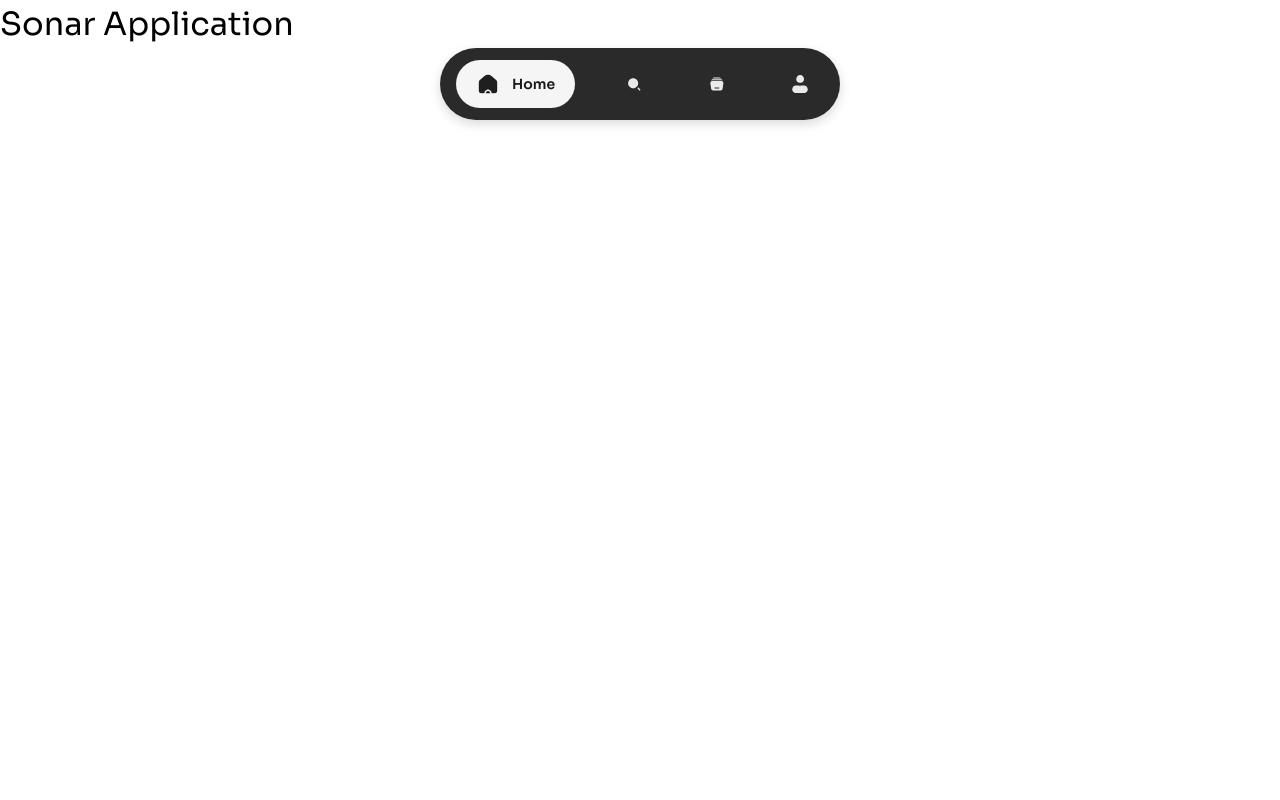
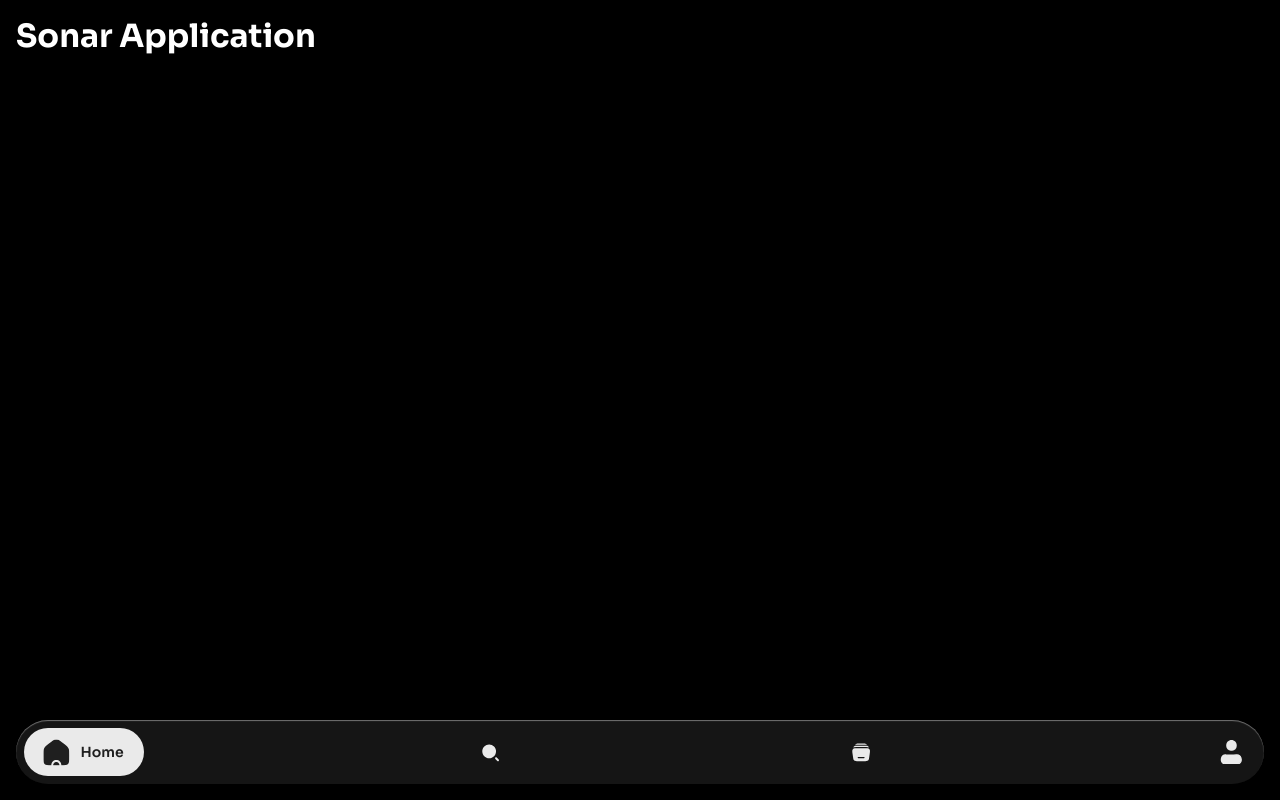
Before and after one commit to sonar-diplomat/Sonar-front-end, a React (Vite) app: page / in a window 1280 px wide. Built offline with nearby package versions, Linux system fonts and the light colour scheme.

Commit message:
refactor: Revise global styles and tab-bar styles

```diff
--- a/src/app/App.tsx
+++ b/src/app/App.tsx
@@ -1,12 +1,17 @@
 import React from "react";
-import './styles/index.css';
+
 import {TabBar} from "../widgets";
 
 function App() {
   return (
     <div className="app">
-      <h1>Sonar Application</h1>
+      <div className="app-content">
+        <h1>Sonar Application</h1>
+        {/* Your main content goes here */}
+      </div>
+      <div className="app-tabbar">
         <TabBar/>
+      </div>
     </div>
   );
 }
--- a/src/app/styles/index.css
+++ b/src/app/styles/index.css
@@ -1,8 +1,45 @@
 @import url('https://fonts.googleapis.com/css2?family=Sora:wght@100..800&display=swap');
 @import './variables.css';
+
 * {
   font-family: var(--font-family-base);
   margin: 0;
   padding: 0;
   box-sizing: border-box;
 }
+
+body {
+  height: 100vh;
+  overflow: hidden;
+}
+
+#root {
+  height: 100%;
+}
+
+.app {
+  display: flex;
+  flex-direction: column;
+  height: 100%;
+  background: #000;
+  color: #fff;
+  position: relative;
+}
+
+.app-content {
+  flex: 1;
+  overflow-y: auto;
+  padding: 16px;
+  padding-bottom: 96px;
+}
+
+.app-tabbar {
+  position: fixed;
+  bottom: 16px;
+  left: 0;
+  right: 0;
+  z-index: 1000;
+  display: flex;
+  justify-content: center;
+  align-items: center;
+}
--- a/src/app/styles/variables.css
+++ b/src/app/styles/variables.css
@@ -1,3 +1,9 @@
 :root{
     --font-family-base: 'Sora', sans-serif;
+    --Tab-bar-bg-color: rgba(24, 24, 24, 0.90);
+    --Tab-bar-icon-color: #EAEAEA;
+    --Tab-bar-icon-color-active: #1F1F1F;
+    --Tab-bar-item-bg-color-active: #EAEAEA;
+    --Tab-bar-item-color-active: #1F1F1F;
+
 }
--- a/src/index.css
+++ /dev/null
@@ -1,73 +0,0 @@
-body {
-    font-family: 'Open Sans', sans-serif;
-    line-height: 1.5;
-    font-weight: 400;
-    margin: 0;
-
-    min-height: 100vh;
-    scroll-behavior: smooth;
-    text-rendering: optimizeSpeed;
-
-    overflow-x: hidden;
-}
-
-body,
-html,
-#root {
-    height: 100%;
-}
-
-._container {
-    max-width: 1230px;
-    margin-right: auto;
-    margin-left: auto;
-    padding-left: 15px;
-    padding-right: 15px;
-}
-
-*,
-*::before,
-*::after {
-    box-sizing: border-box;
-}
-
-ol,
-ul {
-    list-style: none;
-    padding: 0;
-}
-
-body,
-h1,
-h2,
-h3,
-h4,
-h5,
-p,
-ul,
-ol,
-li,
-figure,
-figcaption,
-blockquote,
-dl,
-dd {
-    margin: 0;
-}
-
-h1,
-h2,
-h3,
-h4,
-h5 {
-    font-weight: 400;
-}
-
-input,
-button {
-    outline: none;
-}
-
-a {
-    text-decoration: none;
-}
--- a/src/main.tsx
+++ b/src/main.tsx
@@ -1,7 +1,7 @@
 import React, {StrictMode} from 'react'
 import { createRoot } from 'react-dom/client'
 import App from "./app/App.tsx";
-import './index.css'
+import './app/styles/index.css';
 
 createRoot(document.getElementById('root')!).render(
     <StrictMode>
--- a/src/widgets/TabBar/ui/TabBar.module.css
+++ b/src/widgets/TabBar/ui/TabBar.module.css
@@ -1,15 +1,22 @@
 .tabBar {
+  --navbar-height: 64px;
+  --icon-size: calc(var(--navbar-height) / 2.6);
+
   display: flex;
   align-items: center;
   justify-content: space-between;
-  align-self: stretch;
+  width: calc(100vw - 32px);
+  height: var(--navbar-height);
   gap: 8px;
-  padding: 12px 16px;
-  background-color: #2a2a2a;
-  border-radius: 9999px;
-  max-width: 400px;
-  margin: 0 auto;
-  box-shadow: 0 4px 12px rgba(0, 0, 0, 0.15);
+  flex-shrink: 0;
+  padding: 8px;
+  box-sizing: border-box;
+  border-radius: 32px;
+  background: var(--Tab-bar-bg-color, rgba(24, 24, 24, 0.90));
+
+  /* Tab-bar/Tab-bar-bg-effect */
+  box-shadow: 0 1px 1px 0 rgba(255, 255, 255, 0.40) inset;
+  backdrop-filter: blur(5px);
 }
 
 .tabItem {
@@ -23,8 +30,7 @@
   color: #ffffff;
   cursor: pointer;
   border-radius: 24px;
-  transition: all 0.3s cubic-bezier(0.4, 0, 0.2, 1);
-  white-space: nowrap;
+  transition: all 0.3s cubic-bezier(0.3, 0.8, 0.3, 2.3);
   min-width: 48px;
   position: relative;
   overflow: hidden;
@@ -40,8 +46,8 @@
 }
 
 .tabItemActive {
-  background-color: #f5f5f5;
-  color: #1a1a1a;
+  background-color: var(--Tab-bar-item-bg-color-active);
+  color: var(--Tab-bar-item-color-active);
   padding: 12px 20px;
 }
 
@@ -50,19 +56,16 @@
 }
 
 .tabIcon {
-  display: flex;
-  width: 24px;
-  height: 24px;
-  padding: 3px;
-  justify-content: center;
-  align-items: center;
-  transition: transform 0.2s ease;
-  fill: #EAEAEA;
+  width: var(--icon-size);
+  height: var(--icon-size);
+  flex-shrink: 0;
+  aspect-ratio: 1/1;
+  fill: var(--Tab-bar-icon-color);
 }
 
 .tabItemActive .tabIcon {
   transform: scale(1.05);
-  fill: #1F1F1F;
+  fill: var(--Tab-bar-icon-color-active);
 }
 
 .tabLabel {
@@ -84,29 +87,3 @@
     transform: translateX(0);
   }
 }
-
-/* Responsive adjustments */
-@media (max-width: 480px) {
-  .tabBar {
-    max-width: 100%;
-    border-radius: 24px;
-  }
-
-  .tabItem {
-    padding: 10px 12px;
-    min-width: 40px;
-  }
-
-  .tabItemActive {
-    padding: 10px 16px;
-  }
-
-  .tabIcon {
-    width: 20px;
-    height: 20px;
-  }
-
-  .tabLabel {
-    font-size: 13px;
-  }
-}
```
